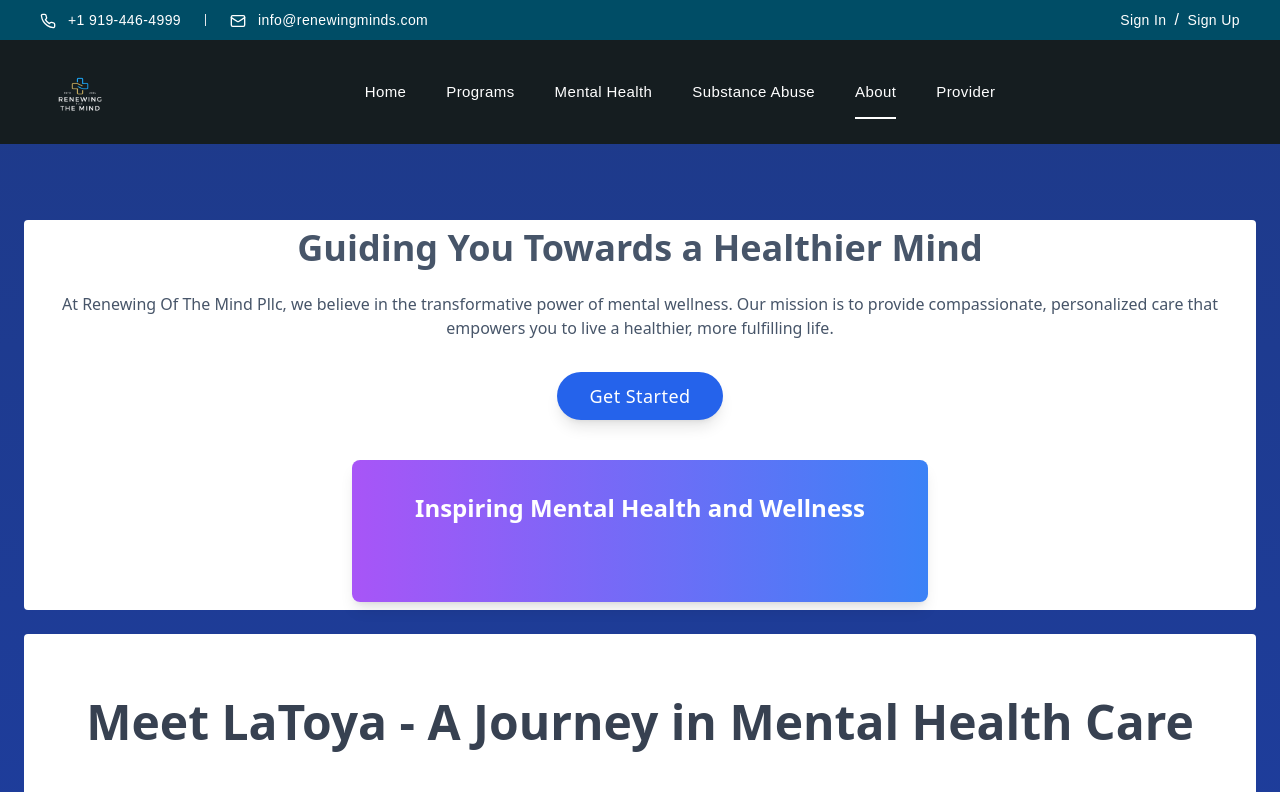
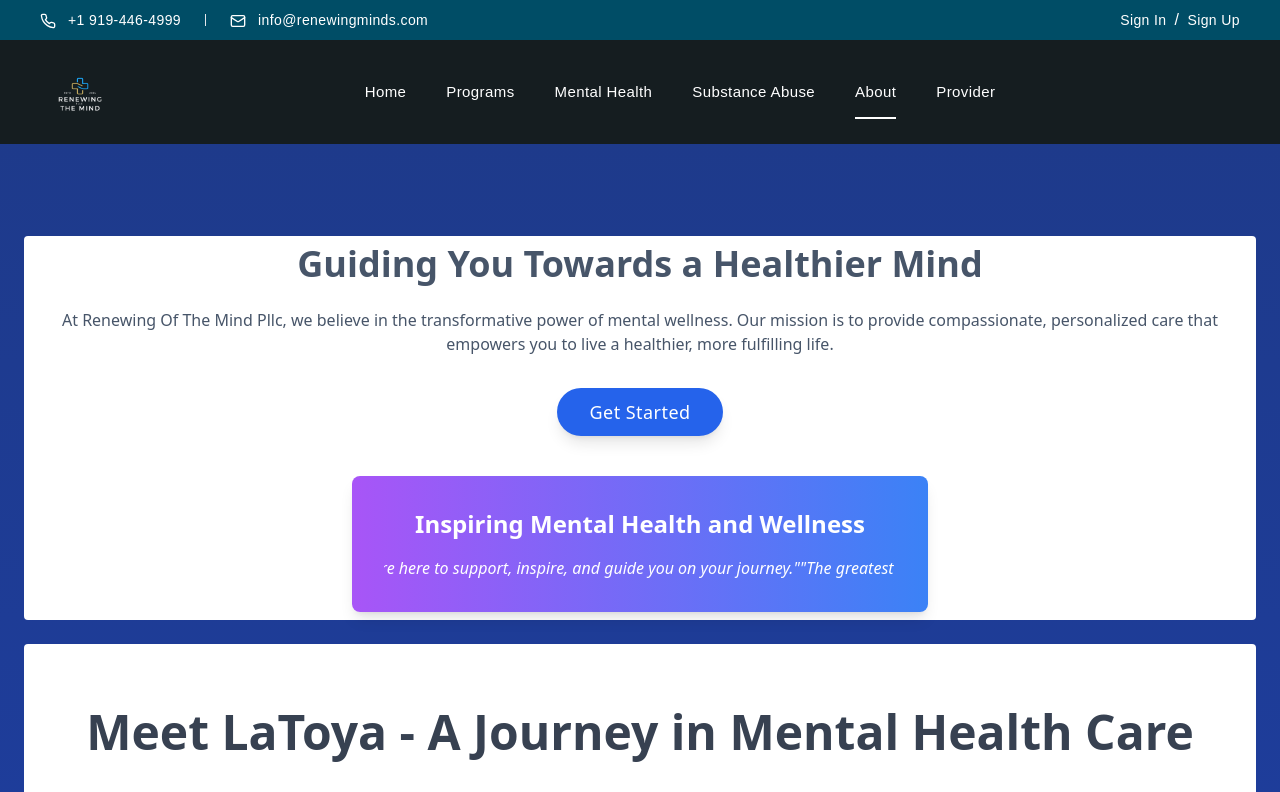
Before and after one commit to Yuri561/renewClient, a React (Vite) app in the folder client/: page /about-section in a window 1280 px wide. Shown: the top 792 px of the page. Built offline with nearby package versions, Linux system fonts and the light colour scheme.

Commit message:
added right marquee

```diff
--- a/client/package.json
+++ b/client/package.json
@@ -21,6 +21,7 @@
     "lucide-react": "^0.417.0",
     "react": "^18.3.1",
     "react-dom": "^18.3.1",
+    "react-fast-marquee": "^1.6.5",
     "react-intersection-observer": "^9.13.0",
     "react-leaflet": "^4.2.1",
     "react-router-dom": "^6.25.1",
--- a/client/src/components/About/AboutSection.tsx
+++ b/client/src/components/About/AboutSection.tsx
@@ -1,12 +1,12 @@
 import React from 'react';
 import MyStory from './MyStory';
 import { motion } from 'framer-motion';
+import Marquee from "react-fast-marquee";
 
 const AboutSection: React.FC = () => {
   return (
-    <div className="mt-8 mb-6  bg-gradient-to-b from-blue-900 via-blue-800 to-blue-500 px-6 sm:py-20 py-10 font-sans text-slate-600">
+    <div className="mt-12 mb-6 bg-gradient-to-b from-blue-900 via-blue-800 to-blue-500 px-6 sm:py-20 py-10 font-sans text-slate-600">
       <div className="bg-white mt-24 rounded text-light p-2 mt-6 lg:mt-12 max-w-8xl mx-auto text-center">
-
         <motion.h1
           className="text-5xl sm:text-4xl font-extrabold leading-tight mb-6"
           initial={{ opacity: 0, y: -20 }}
@@ -45,9 +45,11 @@ const AboutSection: React.FC = () => {
           <h2 className="text-2xl font-bold text-center mb-4">
             Inspiring Mental Health and Wellness
           </h2>
-          <marquee className="text-base italic" behavior="scroll" direction="left" scrollamount="3">
-            "The greatest wealth is mental health. We are here to support, inspire, and guide you on your journey."
-          </marquee>
+          <Marquee>
+            <p className="text-base italic">
+              "The greatest wealth is mental health. We are here to support, inspire, and guide you on your journey."
+            </p>
+          </Marquee>
         </motion.div>
       </div>
       <MyStory />
```
Also changed, not shown: 1 other file (tests, documents, lock files or other folders).
